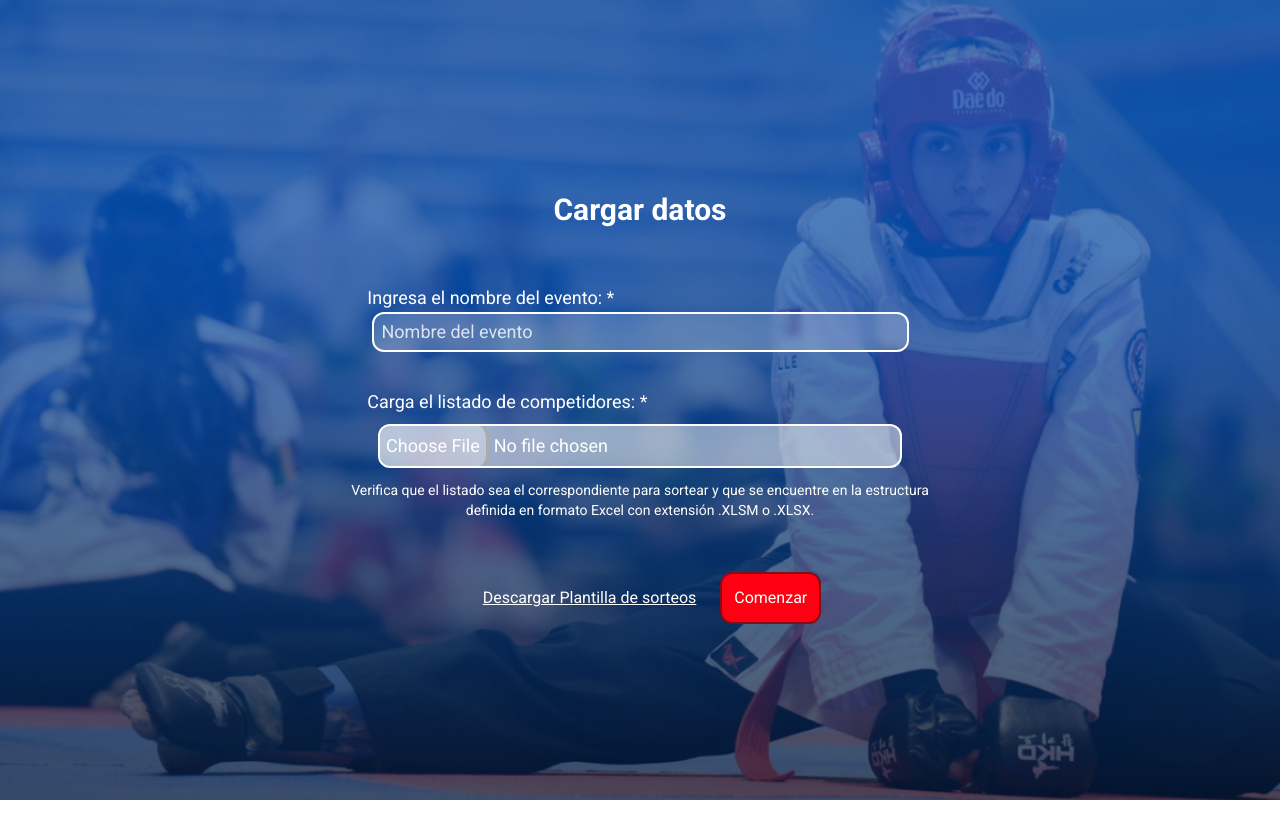
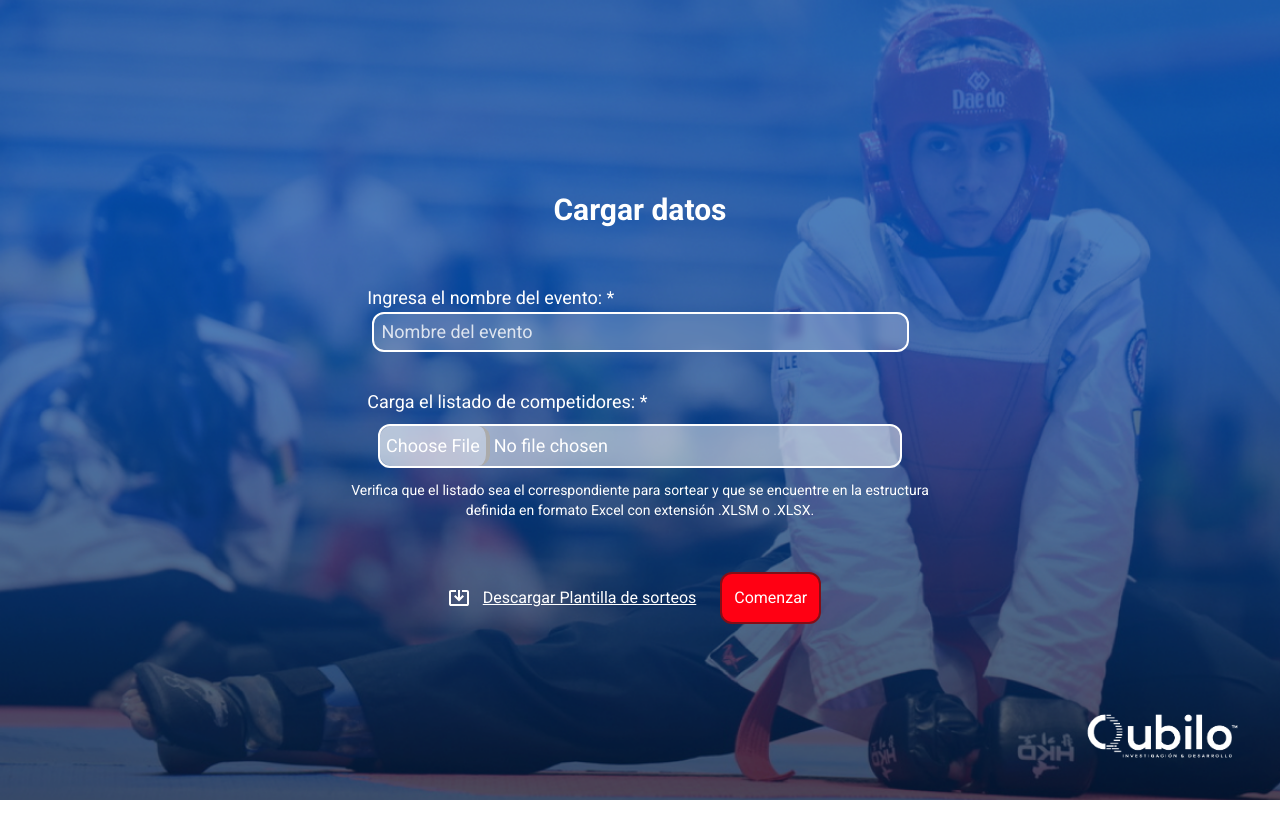
Before and after one commit to Valar789/sorteador-piramides-react, a React (Vite) app: page /home in a window 1280 px wide. Shown: the top 838 px of the page. After the commit the page ends 800 px from the top, so only its background shows below. Built offline with nearby package versions, Linux system fonts and the light colour scheme; sample sign-in values are in the browser's storage; the HTML template or start-up script is replaced by a standard one.

Commit message:
logo qhubilo in home

```diff
--- a/src/components/Home/ExcelUploader.jsx
+++ b/src/components/Home/ExcelUploader.jsx
@@ -5,6 +5,7 @@ import GlobalContext from "../../utils/GlobalContext";
 import { excelTypes } from "../../consts/excelTypes";
 import * as XLSX from "xlsx";
 import { useNavigate } from "react-router-dom";
+import icondowload from '../Home/icondowload.svg'
 
 export const ThemeContext = createContext();
 
@@ -51,7 +52,7 @@ export default function ExcelUploader() {
   };
 
   return (
-    <div className="h-screen flex items-center flex-col">
+    <div className="flex items-center flex-col">
       <form
         onSubmit={handleSubmit}
         className="flex items-center justify-center flex-col"
@@ -89,14 +90,15 @@ export default function ExcelUploader() {
             </span>
           </div>
           <div className="flex items-center justify-center my-10">
+          <img className="" src={icondowload} alt="" />
             <a
               href=""
-              className=" underline mx-3 my-3 border-redborderbuttons text-white p-3 rounded-xl"
+              className=" underline my-3 border-redborderbuttons text-white p-3 rounded-xl"
             >
               Descargar Plantilla de sorteos{" "}
             </a>
 
-            <button className="bg-redbuttons border-2 my-3 border-redborderbuttons text-white p-3 rounded-xl">
+            <button className="mx-3 bg-redbuttons border-2 my-3 border-redborderbuttons text-white p-3 rounded-xl">
               Comenzar
             </button>
           </div>
--- a/src/views/Home.jsx
+++ b/src/views/Home.jsx
@@ -1,11 +1,16 @@
 import React from "react";
 import ExcelUploader from "../components/Home/ExcelUploader";
+import logoqubulowhite from '../assets/logos/logoqubulowhite.png'
 
 export default function Home() {
   return (
     <div id="home" className="h-screen">
     <h2 className="text-center pt-48 py-14 text-white text-3xl font-bold">Cargar datos</h2>
         <ExcelUploader />
+        <img className="absolute bottom-8 right-8 h-16" src={logoqubulowhite} alt="" />
+
     </div>
+
+
   );
 }
```
Also changed, not shown: src/components/Home/icondowload.svg (added).
